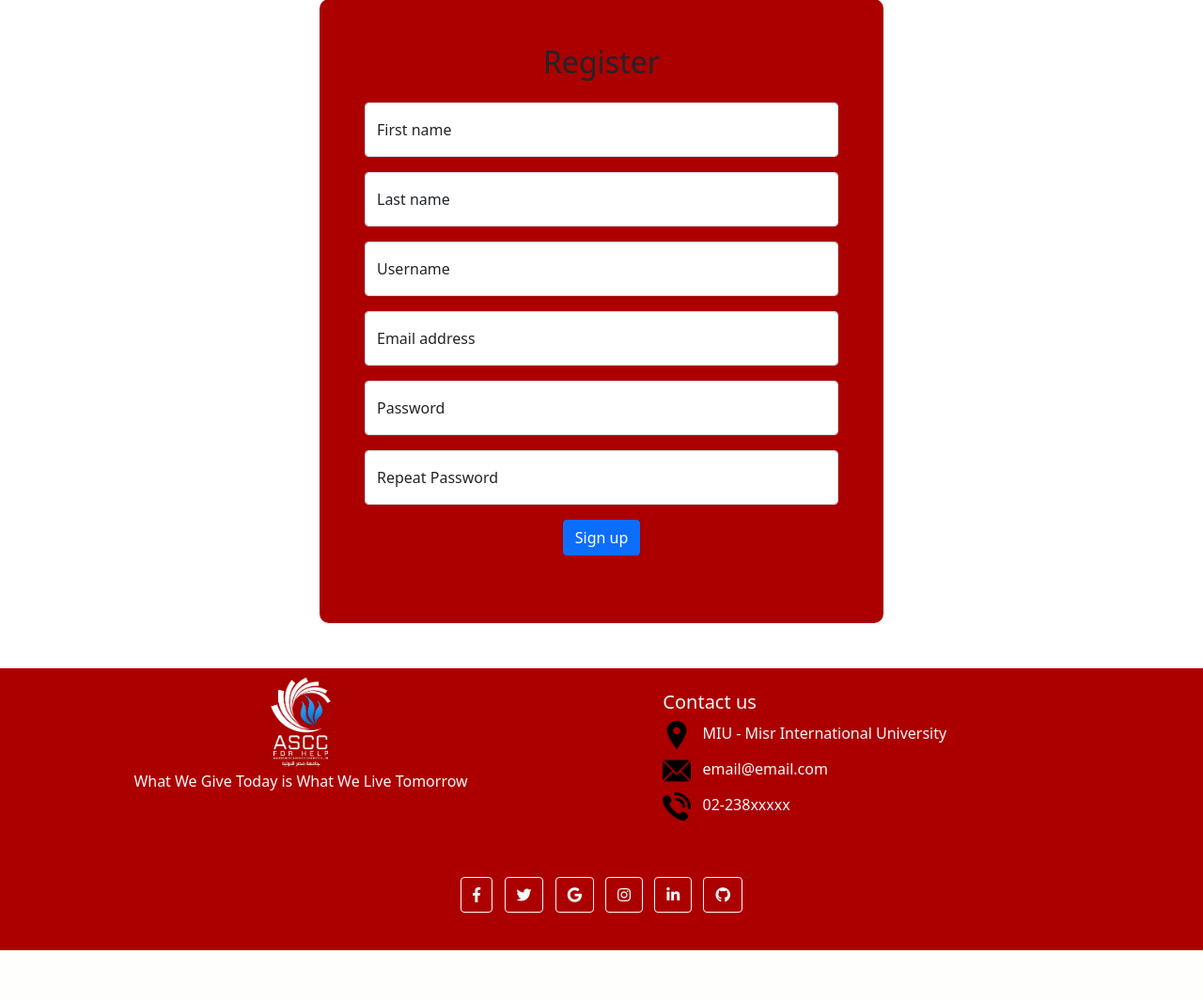
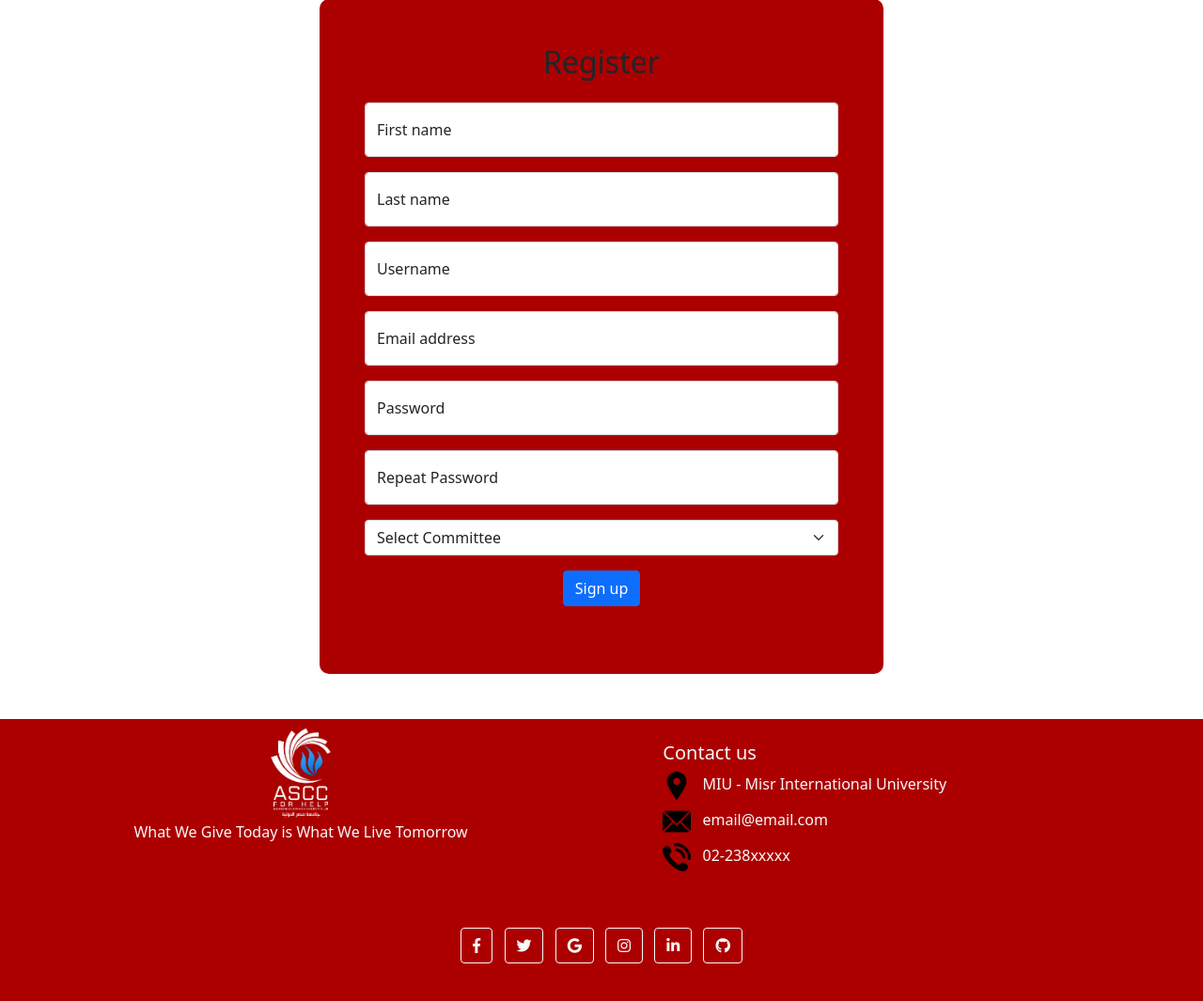
Before and after one commit to mourra950/Project-Agile-CSE233, a Django app: page /register in a window 1280 px wide. Shown: the part 129-1194 px from the top of the page at 94% size. Before the commit the page ends 1140 px from the top, so only its background shows below. Run offline with Django 4.2, Linux system fonts and the light colour scheme; data comes from the database, SQL or seed files in the repository; both versions use the stored data as it was after the commit; some libraries are stand-ins or nearby versions.

Commit message:
Added role and committee in register and addmember
Co-Authored-By: aya ahmad gamal <71007442+Aya-gamal2211@users.noreply.github.com>
Co-Authored-By: Shaimaa-moh <93445956+Shaimaa-moh@users.noreply.github.com>
Co-Authored-By: Omar Mohamed <64339763+mourra950@users.noreply.github.com>
Co-Authored-By: ranawalid <103863926+ranawalid@users.noreply.github.com>

```diff
--- a/Agile/Asec/Templates/Authentication/register.html
+++ b/Agile/Asec/Templates/Authentication/register.html
@@ -40,7 +40,14 @@
             <label for="repeatPassword">Repeat Password</label>
         </div>
 
-        <div class="text-center text-light">
+        <select class="form-select" aria-label="Default select example" name="committeeId" required>
+            <option selected>Select Committee</option>
+            {% for committee in committees%}
+                <option value="{{committee.id}}">{{committee.name}}</option>
+            {% endfor%}
+        </select>
+
+        <div class="text-center text-light mt-3">
             <input type="submit" class="btn btn-primary btn-block mb-4" value="Sign up">
         </div>
 
--- a/Agile/Asec/models.py
+++ b/Agile/Asec/models.py
@@ -9,21 +9,21 @@ class User(AbstractUser):
 class Role(models.Model):
     name = models.CharField(max_length=20,blank=True,null=True)
     urlId = models.ManyToManyField("Urls")
-    def __str__(self):
-        return f"{self.id}: {self.name}"
+    # def __str__(self):
+    #     return f"{self.id}: {self.name}"
 
 class Urls(models.Model):
-    name= models.CharField(max_length=20, default='null')
-    def __str__(self):
-        return f"{self.id}: {self.name}"
+    name= models.CharField(max_length=20, default='null',unique=True)
+    # def __str__(self):
+    #     return f"{self.id}: {self.name}"
 
 class Committee(models.Model):
     name = models.CharField(max_length=30)
     description = models.CharField(max_length=255)
     photo = models.CharField(max_length=30)
     headId = models.ForeignKey("User", on_delete=models.CASCADE,blank=True,null=True)
-    def __str__(self):
-        return f"{self.id}: {self.name}"
+    # def __str__(self):
+    #     return f"{self.id}: {self.name}"
 
 class Tracker(models.Model):
     pass
--- a/Agile/Asec/views.py
+++ b/Agile/Asec/views.py
@@ -8,7 +8,7 @@ from django import forms
 from .models import User
 from .models import Committee
 from django import forms
-from .models import User
+from .models import User,Role,Urls
 from django.template import loader
 from django.contrib.auth.forms import UserCreationForm
 # Create your views here.
@@ -51,28 +51,39 @@ def register(request):
         email = request.POST["email"]
         first_name = request.POST["firstName"]
         last_name = request.POST["lastName"]
-
+        committeeId = request.POST["committeeId"]
+        try:
+            committee = Committee.objects.get(id=committeeId)
+        except ValueError:
+            return render(request, "Authentication/register.html", {
+                "message": "Please select a Committee",
+                'committees': Committee.objects.all()
+            })
 
         # Ensure password matches confirmation
         password = request.POST["password"]
         confirmation = request.POST["confirmation"]
         if password != confirmation:
             return render(request, "Authentication/register.html", {
-                "message": "Passwords must match."
+                "message": "Passwords must match.",
+                'committees': Committee.objects.all()
             })
 
         # Attempt to create new user
         try:
-            user = User.objects.create_user(username, email=email, password= password,first_name=first_name,last_name= last_name)
+            user = User.objects.create_user(username, email=email, password= password,first_name=first_name,last_name= last_name,roleId=Role.objects.get(id=3),committeeId=committee )
             user.save()
         except IntegrityError:
             return render(request, "Authentication/register.html", {
-                "message": "Username already taken."
+                "message": "Username already taken.",
+                'committees': Committee.objects.all()
             })
         login(request, user)
         return HttpResponseRedirect(reverse("announcements"))
     else:
-        return render(request, "Authentication/register.html")
+        return render(request, "Authentication/register.html",{
+            'committees': Committee.objects.all()
+        })
 
 def show_committee(request, committeeId):
     committee = Committee.objects.get(id=committeeId)
@@ -147,17 +158,66 @@ def index(request):
   return HttpResponse(template.render(context,request))
 
 def add(request):
-    if request.user.is_superuser:
-        committees = Committee.objects.all()
+    if request.method == 'POST':
+        if request.user.is_superuser:
+            username = request.POST["username"]
+            email = request.POST["email"]
+            first_name = request.POST["firstName"]
+            last_name = request.POST["lastName"]
+            committeeId = request.POST["committeeId"]
+            roleId = request.POST["roleId"]
 
-        return render(request, "Admin/Add_member.html", {
-            "committees": committees
-        })
+            try:
+                committee = Committee.objects.get(id=committeeId)
+                role = Role.objects.get(id= roleId)
+            except ValueError:
+                return render(request, "Admin/Add_member.html", {
+                    "message": "Please select a Committee/Role",
+                    "committees": Committee.objects.all(),
+                    "roles": Role.objects.all()
+                })
+
+            # Ensure password matches confirmation
+            password = request.POST["password"]
+            confirmation = request.POST["confirmation"]
+            if password != confirmation:
+                return render(request, "Admin/Add_member.html", {
+                    "message": "Passwords must match.",
+                    "committees": Committee.objects.all(),
+                    "roles": Role.objects.all()
+                })
+
+            # Attempt to create new user
+            try:
+                user = User.objects.create_user(username, email=email, password= password,first_name=first_name,last_name= last_name,roleId=role,committeeId=committee )
+                user.save()
+            except IntegrityError:
+                return render(request, "Admin/Add_member.html", {
+                    "message": "Username already taken.",
+                    "committees": Committee.objects.all(),
+                    "roles": Role.objects.all()
+                })
+            return HttpResponseRedirect(reverse("announcements"))
+        else:
+            logout(request)
+            return render(request, "Authentication/login.html", {
+                    "message": "Requires admin previliges",
+                    "committees": Committee.objects.all(),
+                    "roles": Role.objects.all()
+                })
     else:
-        logout(request)
-        return render(request, "Authentication/login.html", {
-                "message": "Requires admin previliges"
+        if request.user.is_superuser:
+            committees = Committee.objects.all()
+
+            return render(request, "Admin/Add_member.html", {
+                "committees": committees,
+                "roles": Role.objects.all()
             })
+        else:
+            logout(request)
+            return render(request, "Authentication/login.html", {
+                    "message": "Requires admin previliges"
+                })
 
 
 
@@ -209,6 +269,10 @@ def update(request,id):
 
 
 def list_members(request):
+    roleId = Role.objects.get(id= request.user.roleId.pk)
+    url = Urls.objects.get(name= 'list')
+    if url.role_set.filter(pk=roleId.pk).exists():
+        print('EXISTS')
     if request.user.is_superuser:
         members = User.objects.all().values()
         return render(request,"Admin/List_of_members.html",{"members": members})
```
Also changed, not shown: Agile/Asec/Templates/Admin/Add_member.html (+11 -4 lines), Agile/db.sqlite3.
